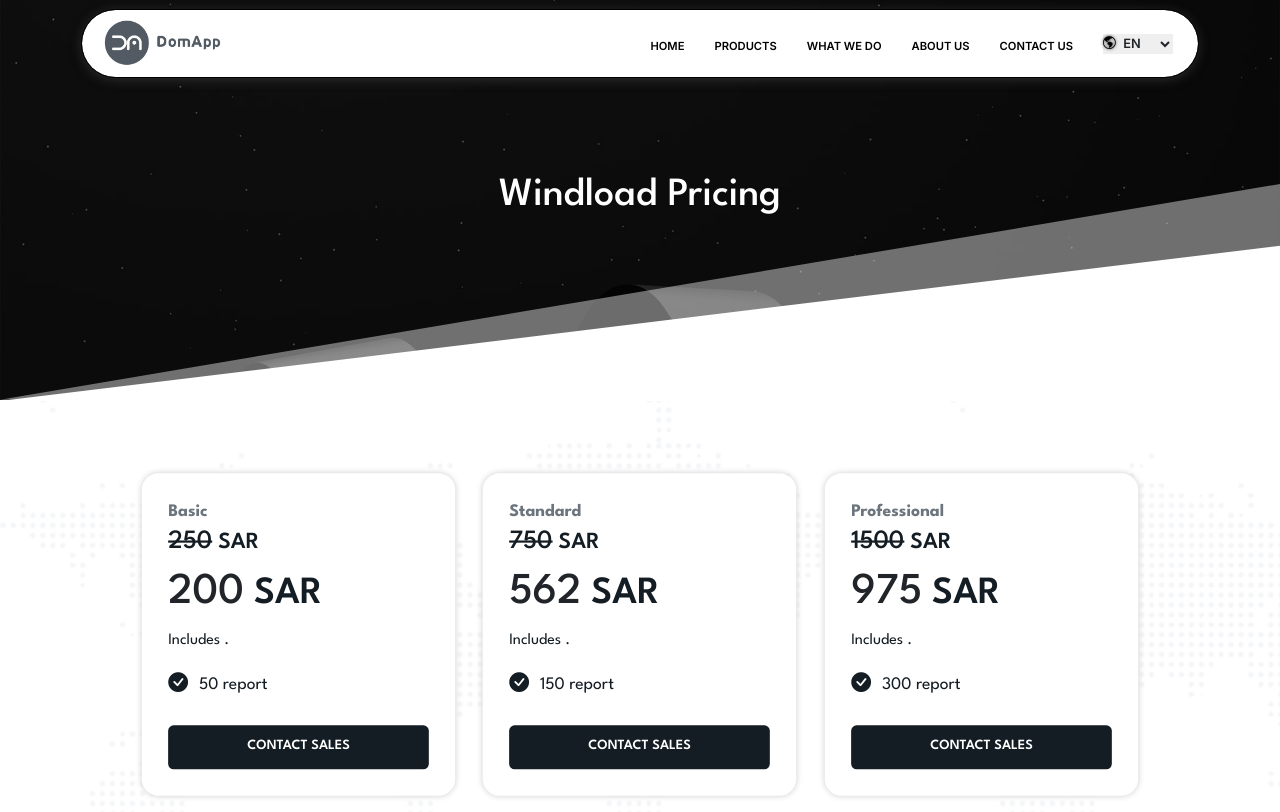
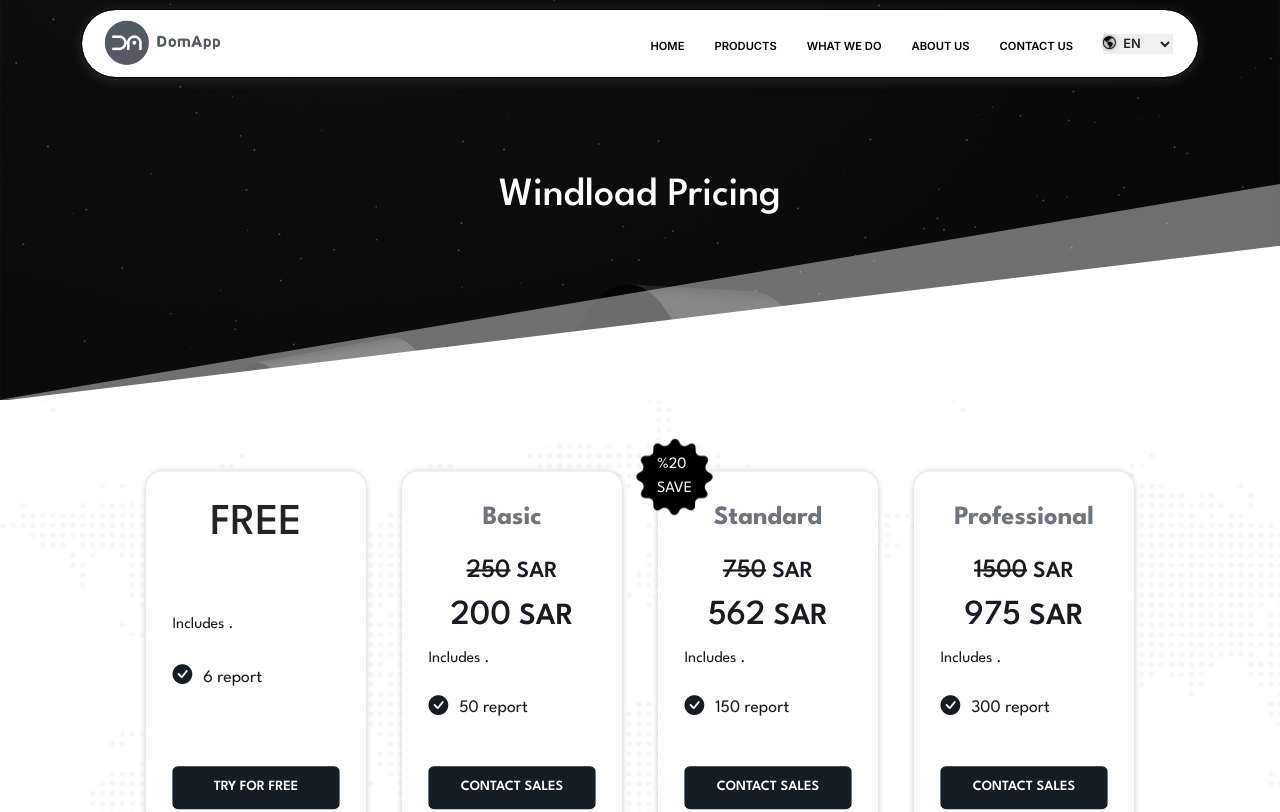
Before and after one commit to domapphubaccount/domapp, a Next.js app: page /windload/pricing in a window 1280 px wide. Shown: the top 812 px of the page. Built offline with nearby package versions, Linux system fonts and the light colour scheme; a web font is replaced by a local one.

Commit message:
discount

```diff
--- a/src/pages_sups/Products/Wind/Pricing.jsx
+++ b/src/pages_sups/Products/Wind/Pricing.jsx
@@ -34,13 +34,34 @@ function Monthly(){
         <Container>
             <div style={{maxWidth:'1000px'}} className='m-auto'>
             <Row>
-                <Col sm={12} md={4} className='my-3'>
-                    <div className='pricing-container wind pricing-card p-4 py-4 erp border-0 m-3' style={{borderRadius: '15px'}}>
-                        <div className='mb-3'>
-                            <div className='fw-bold text-secondary'>Basic</div>
+            <Col sm={12} md={4} lg={3} className='m-auto my-3 '>
+                    <div className='pricing-container wind pricing-card p-4 py-4 erp border-0 m-3 h-100 d-flex align-items-around flex-column justify-content-between' style={{borderRadius: '15px'}}>
+                        <div className='mb-1 text-center'>
+                            {/* <div className='fw-bold text-secondary'>Free</div> */}
+                            {/* <h4><del>0</del><small> SAR</small></h4> */}
+                            <h1>FREE
+                                {/* <small> Trial</small> */}
+                                </h1>
+                        </div>
+                        <div className='mb-4'>
+                            <p className='text-start mb-4'>Includes .</p>
+                            <ul className='pricing-wind-data'>
+                                <li><i class="bi bi-check-circle-fill"></i>6 report</li>
+                            </ul>
+                        </div>
+
+                        <div className='contact-wind-card'>
+                            <a href="https://wa.me/201501060885"><button className='pricing-btn-wind'>TRY FOR FREE</button></a>
+                        </div>
+                    </div>
+                </Col>
+                <Col sm={12} md={4} lg={3} className='my-3'>
+                    <div className='pricing-container wind pricing-card p-4 py-4 erp border-0 m-3 h-100 d-flex align-items-around flex-column justify-content-between' style={{borderRadius: '15px'}}>
+                        <div className='mb-1 text-center'>
+                            <div className='fw-bold text-secondary fs-4 mb-3'>Basic</div>
                             <h4><del>250</del><small> SAR</small></h4>
-                            <h1>200<small> SAR</small></h1>
-                            <p>Includes .</p>
+                            <h2>200<small> SAR</small></h2>
+                            <p className='text-start m-0'>Includes .</p>
                         </div>
                         <div className='mb-4'>
                             <ul className='pricing-wind-data'>
@@ -49,18 +70,24 @@ function Monthly(){
                             </ul>
                         </div>
 
-                        <div>
+                        <div className='contact-wind-card'>
                             <a href="https://wa.me/201501060885"><button className='pricing-btn-wind'>CONTACT SALES</button></a>
                         </div>
                     </div>
                 </Col>
-                <Col sm={12} md={4} className='my-3'>
-                    <div className='pricing-container wind pricing-card p-4 py-4 erp border-0 m-3' style={{borderRadius: '15px'}}>
-                        <div className='mb-3'>
-                        <div className='fw-bold text-secondary'>Standard</div>
+                <Col sm={12} md={4} lg={3} className='my-3'>
+                    <div className='pricing-container wind pricing-card p-4 py-4 erp border-0 m-3 h-100 d-flex align-items-around flex-column justify-content-between' style={{borderRadius: '15px'}}>
+                        <div className='position-absolute wind-price-discount d-flex justify-content-center align-items-center'>
+                            <div>
+                                <p className='text-light m-0'>%20</p>
+                                <p className='text-light m-0'>SAVE</p>
+                            </div>
+                        </div>
+                        <div className='mb-1 text-center'>
+                        <div className='fw-bold text-secondary fs-4 mb-3'>Standard</div>
                             <h4><del>750</del><small> SAR</small></h4>
-                            <h1>562<small> SAR</small></h1>
-                            <p>Includes .</p>
+                            <h2>562<small> SAR</small></h2>
+                            <p className='text-start m-0'>Includes .</p>
                         </div>
                         <div className='mb-4'>
                             <ul className='pricing-wind-data'>
@@ -68,18 +95,18 @@ function Monthly(){
                             </ul>
                         </div>
 
-                        <div>
+                        <div className='contact-wind-card'>
                             <a href="https://wa.me/201501060885"><button className='pricing-btn-wind'>CONTACT SALES</button></a>
                         </div>
                     </div>
                 </Col>
-                <Col sm={12} md={4} className='my-3'>
-                    <div className='pricing-container wind pricing-card p-4 py-4 erp border-0 m-3' style={{borderRadius: '15px'}}>
-                        <div className='mb-3'>
-                            <div className='fw-bold text-secondary'>Professional</div>
+                <Col sm={12} md={4} lg={3} className='my-3'>
+                    <div className='pricing-container wind pricing-card p-4 py-4 erp border-0 m-3 h-100 d-flex align-items-around flex-column justify-content-between' style={{borderRadius: '15px'}}>
+                        <div className='mb-1 text-center'>
+                            <div className='fw-bold text-secondary fs-4 mb-3'>Professional</div>
                             <h4><del>1500</del><small> SAR</small></h4>
-                            <h1>975<small> SAR</small></h1>
-                            <p>Includes .</p>
+                            <h2>975<small> SAR</small></h2>
+                            <p className='text-start m-0'>Includes .</p>
                         </div>
                         <div className='mb-4'>
                             <ul className='pricing-wind-data'>
@@ -87,30 +114,12 @@ function Monthly(){
                             </ul>
                         </div>
 
-                        <div>
+                        <div className='contact-wind-card'>
                             <a href="https://wa.me/201501060885"><button className='pricing-btn-wind'>CONTACT SALES</button></a>
                         </div>
                     </div>
                 </Col>
-                <Col sm={12} md={4} className='m-auto my-3 '>
-                    <div className='pricing-container wind pricing-card p-4 py-4 erp border-0 m-3' style={{borderRadius: '15px'}}>
-                        <div className='mb-3'>
-                            {/* <div className='fw-bold text-secondary'>Free</div> */}
-                            {/* <h4><del>0</del><small> SAR</small></h4> */}
-                            <h1>FREE<small> Trial</small></h1>
-                            <p>Includes .</p>
-                        </div>
-                        <div className='mb-4'>
-                            <ul className='pricing-wind-data'>
-                                <li><i class="bi bi-check-circle-fill"></i>6 report</li>
-                            </ul>
-                        </div>
 
-                        <div>
-                            <a href="https://wa.me/201501060885"><button className='pricing-btn-wind'>CONTACT SALES</button></a>
-                        </div>
-                    </div>
-                </Col>
 
 
 
--- a/src/style/main.css
+++ b/src/style/main.css
@@ -4354,3 +4354,28 @@ z-index: 2;
     background-color: #1B255A;
     color: #fff;
  }
+
+ /* .contact-wind-card{
+    height: 120px;
+    display: flex;
+    align-items: end;
+ }
+ .contact-wind-card button{
+    width: 100%;
+ }
+ .contact-wind-card a{
+    width: 100%;
+ } */
+ /* .pricing-container.wind{
+    overflow: hidden;
+ } */
+
+ .wind-price-discount{
+    width: 80px;
+    height: 80px;
+    top: -35px;
+    left: -25px;
+    background-image: url('../assets/images/Products_Page/Wind/discount.png');
+    background-repeat: no-repeat;
+    background-size: cover;
+ }
```
Also changed, not shown: src/assets/images/Products_Page/Wind/discount.png (added).
